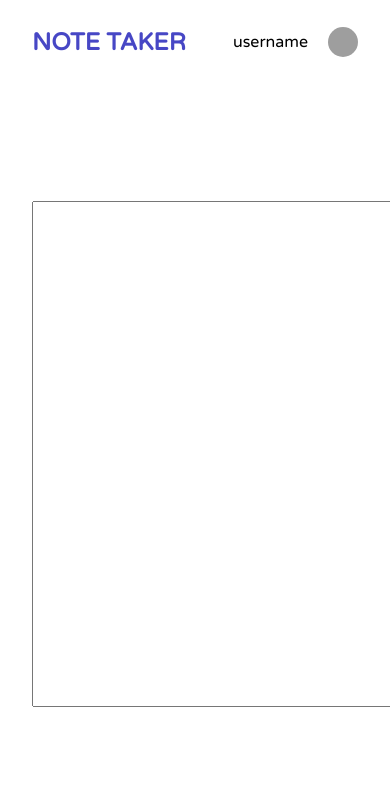
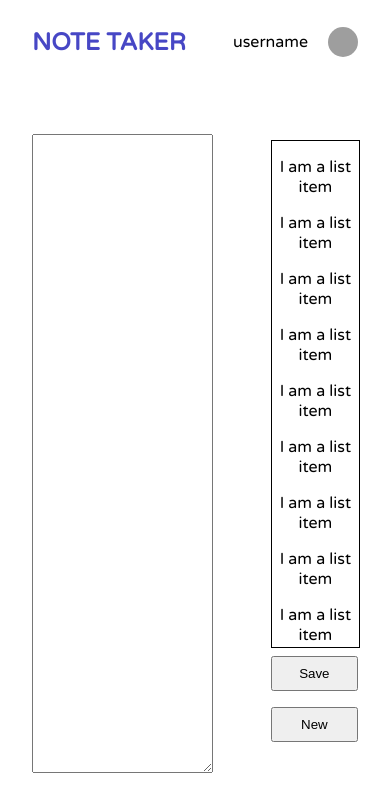
Before and after one commit to OgagaAkpowenre1/fastapi-test-api, a React (Vite) app in the folder frontend/: page / in a window 390 px wide. Shown: the top 812 px of the page. Built offline with nearby package versions, Linux system fonts and the light colour scheme; grey boxes are pictures that could not be loaded.

Commit message:
note list and text box responsive on pc; save and new buttons added but no functionality

```diff
--- a/frontend/src/App.css
+++ b/frontend/src/App.css
@@ -41,6 +41,13 @@
   color: #888;
 } */
 
+:root {
+  /* screen width for tablets */
+  --tablet: 768px;
+  /* screen width for mobile */
+  --mobile: 480px;
+}
+
 html, body, #root {
   margin: 0;
   padding: 0;
--- a/frontend/src/components/authForm/authForm.css
+++ b/frontend/src/components/authForm/authForm.css
@@ -19,7 +19,7 @@
     margin-bottom: 1rem;
 }
 
-form {
+.form-container > form {
     width: 100%;
     display: flex;
     flex-direction: column;
@@ -27,18 +27,18 @@ form {
     place-items: center;
 }
 
-label {
+.form-container > label {
     margin-right: 15px;
 }
 
-input {
+.form-container > input {
     padding: 0.5rem;
     border: 2px solid #ccc;
     border-radius: 8px;
     font-size: 1rem;
 }
 
-button {
+.form-container > button {
     padding: 0.7rem;
     border: none;
     background-color: black;
@@ -48,6 +48,6 @@ button {
     transition: background 0.5s;
 }
 
-button:hover {
+.form-container > button:hover {
     background-color: #333;
   }
--- /dev/null
+++ b/frontend/src/components/modifyButtons/modifyButtons.css
@@ -0,0 +1,12 @@
+.button-container {
+    display: flex;
+    flex-direction: column;
+    justify-content: space-between;
+    align-items: center;
+}
+
+.button-container > button {
+    width: 100%;
+    padding: 0.5rem;
+    margin: 0.5rem 0rem;
+}
--- /dev/null
+++ b/frontend/src/components/modifyButtons/modifyButtons.jsx
@@ -0,0 +1,12 @@
+import './modifyButtons.css'
+
+const ModifyButtons = () => {
+    return (
+        <div className='button-container'>
+            <button>Save</button>
+            <button>New</button>
+        </div>
+    )
+}
+
+export default ModifyButtons;
--- a/frontend/src/components/noteList/noteList.css
+++ b/frontend/src/components/noteList/noteList.css
@@ -1,12 +1,21 @@
+.note-list-container {
+    display: flex;
+    flex-direction: column;
+    height: 75vh;
+    width: 100%;
+    flex-grow: 1;
+    flex-basis: 30%;
+    margin-left: 2rem;
+}
+
 .note-list {
     border: 1px solid black;
     /* padding: 2rem; */
 
-    flex-grow: 1;
-    flex-basis: 30%;
+
     overflow: scroll;
     width: 100%;
-    /* margin: 2rem; */
+
     height: 80%;
 }
 
--- a/frontend/src/components/noteList/noteList.jsx
+++ b/frontend/src/components/noteList/noteList.jsx
@@ -1,9 +1,12 @@
 import './noteList.css'
 import NoteListItem from '../noteListItem/noteListItem';
+import ModifyButtons from '../modifyButtons/modifyButtons';
+
 
 const NoteList = () => {
 
     return (
+        <div className='note-list-container'>
         <div className='note-list'>
         <ul>
         {[...Array(9)].map((_, index) =>
@@ -13,6 +16,8 @@ const NoteList = () => {
         )}
         </ul>
         </div>
+        <ModifyButtons />
+        </div>
     )
 }
 
--- a/frontend/src/components/textBox/textBox.css
+++ b/frontend/src/components/textBox/textBox.css
@@ -1,11 +1,12 @@
 .text-box {
     flex-grow: 2;
-    flex-basis: 70%;
+    flex-basis: 60%;
+    margin-right: 2rem;
 }
 
 textarea {
     max-width: 1200px;
     max-height: 1000px;
-    width: 800px;
-    height: 500px;
+    width: 100%;
+    height: 75vh;
 }
```
